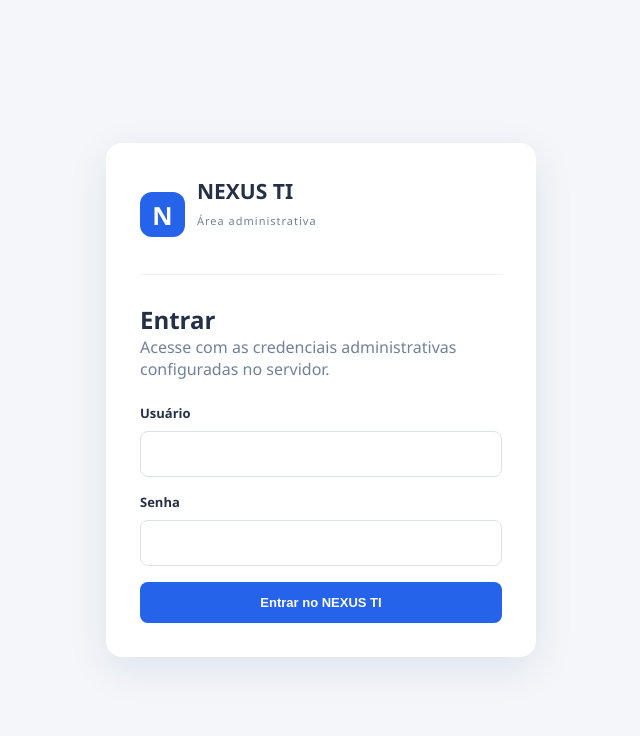
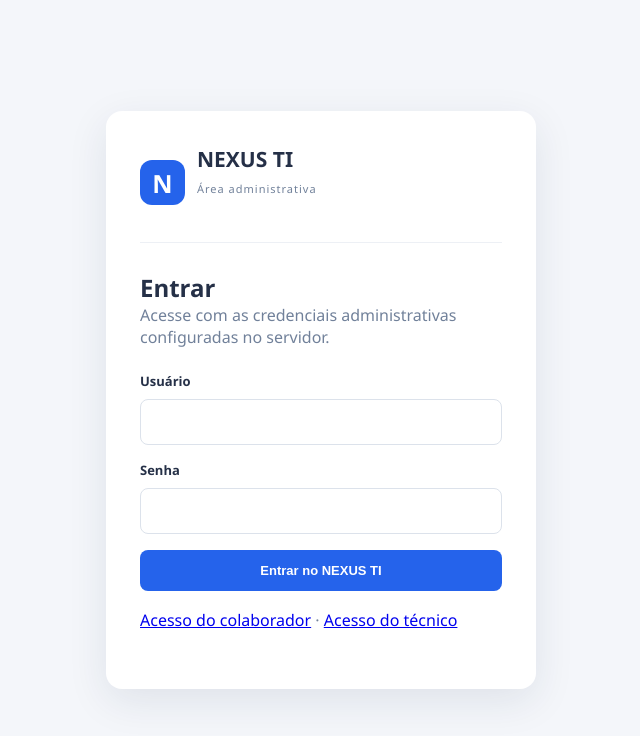
Before and after one commit to ryancavalcante1-ctrl/NEXUS-TI-public, a Flask app: page /admin/login?next=/admin/colaboradores in a window 1280 px wide. Shown: the top 736 px of the page, without its empty margins (319-959 px from the left). Run offline with Flask 3, Linux system fonts and the light colour scheme; some libraries are stand-ins or nearby versions.

Commit message:
Adiciona portal de colaboradores ao NEXUS TI

```diff
--- a/app.py
+++ b/app.py
@@ -101,6 +101,16 @@ def administrador_required(func):
     return wrapper
 
 
+def colaborador_required(func):
+    @wraps(func)
+    def wrapper(*args, **kwargs):
+        if not session.get("colaborador_id"):
+            flash("Entre com sua conta de colaborador para continuar.", "erro")
+            return redirect(url_for("login_colaborador", next=request.path))
+        return func(*args, **kwargs)
+    return wrapper
+
+
 @app.route("/admin/login", methods=["GET", "POST"])
 def login_administrador():
     if request.method == "POST":
@@ -162,6 +172,29 @@ def criar_banco():
         ausentes = [nome for nome in ("tecnicos", "chamados", "historico", "observacoes", "anexos") if not tabelas[nome]]
         if ausentes:
             raise RuntimeError("Tabelas ausentes no Supabase: " + ", ".join(ausentes))
+
+        # Cadastro de colaboradores e vínculo dos chamados ao solicitante.
+        conexao.execute("""
+            CREATE TABLE IF NOT EXISTS colaboradores (
+                id SERIAL PRIMARY KEY,
+                nome VARCHAR(180) NOT NULL,
+                email VARCHAR(255) NOT NULL UNIQUE,
+                telefone VARCHAR(40),
+                setor VARCHAR(120) NOT NULL,
+                status VARCHAR(20) NOT NULL DEFAULT 'Ativo',
+                codigo_ativacao VARCHAR(120),
+                senha_hash TEXT,
+                ativado INTEGER NOT NULL DEFAULT 0,
+                data_cadastro VARCHAR(30) NOT NULL
+            )
+        """)
+        conexao.execute("""
+            ALTER TABLE chamados
+            ADD COLUMN IF NOT EXISTS colaborador_id INTEGER
+            REFERENCES colaboradores(id) ON DELETE SET NULL
+        """)
+        conexao.execute("CREATE INDEX IF NOT EXISTS idx_chamados_colaborador_id ON chamados(colaborador_id)")
+        conexao.commit()
     finally:
         conexao.close()
 
@@ -204,6 +237,59 @@ def calcular_tempo_atendimento(data_abertura, data_conclusao=None):
         return " e ".join(partes)
     except (TypeError, ValueError):
         return "Não disponível"
+
+
+# --------------------------------------------------
+# CADASTRO E GESTAO DE COLABORADORES (ADMINISTRADOR)
+# --------------------------------------------------
+
+@app.route("/admin/colaboradores", methods=["GET", "POST"])
+@administrador_required
+def gerenciar_colaboradores():
+    if request.method == "POST":
+        nome = request.form.get("nome", "").strip()
+        email = request.form.get("email", "").strip().lower()
+        telefone = request.form.get("telefone", "").strip()
+        setor = request.form.get("setor", "").strip()
+        if not all([nome, email, setor]):
+            flash("Informe nome, e-mail e setor do colaborador.", "erro")
+            return redirect(url_for("gerenciar_colaboradores"))
+        codigo = secrets.token_urlsafe(9)
+        conexao = conectar_banco()
+        try:
+            conexao.execute("""
+                INSERT INTO colaboradores
+                (nome, email, telefone, setor, status, codigo_ativacao, ativado, data_cadastro)
+                VALUES (?, ?, ?, ?, 'Ativo', ?, 0, ?)
+            """, (nome, email, telefone, setor, codigo, datetime.now().strftime("%d/%m/%Y %H:%M")))
+            conexao.commit()
+            flash(f"Colaborador cadastrado. Código de primeiro acesso: {codigo}", "sucesso")
+        except psycopg2.IntegrityError:
+            conexao.rollback()
+            flash("Este e-mail já está cadastrado.", "erro")
+        finally:
+            conexao.close()
+        return redirect(url_for("gerenciar_colaboradores"))
+
+    conexao = conectar_banco()
+    colaboradores = conexao.execute("SELECT id, nome, email, telefone, setor, status, ativado, data_cadastro FROM colaboradores ORDER BY nome").fetchall()
+    conexao.close()
+    return render_template("colaboradores.html", colaboradores=colaboradores)
+
+
+@app.route("/admin/colaborador/<int:colaborador_id>/situacao", methods=["POST"])
+@administrador_required
+def alterar_situacao_colaborador(colaborador_id):
+    situacao = request.form.get("status")
+    if situacao not in ("Ativo", "Inativo"):
+        flash("Situação inválida.", "erro")
+        return redirect(url_for("gerenciar_colaboradores"))
+    conexao = conectar_banco()
+    conexao.execute("UPDATE colaboradores SET status = ? WHERE id = ?", (situacao, colaborador_id))
+    conexao.commit()
+    conexao.close()
+    flash("Situação do colaborador atualizada.", "sucesso")
+    return redirect(url_for("gerenciar_colaboradores"))
 
 
 # --------------------------------------------------
@@ -416,6 +502,143 @@ def cadastrar_tecnico():
         conexao.close()
 
     return redirect(url_for("equipe_tecnica"))
+
+
+# --------------------------------------------------
+# ACESSO DO COLABORADOR
+# --------------------------------------------------
+
+@app.route("/login-colaborador", methods=["GET", "POST"])
+def login_colaborador():
+    if request.method == "POST":
+        email = request.form.get("email", "").strip().lower()
+        senha = request.form.get("senha", "")
+        conexao = conectar_banco()
+        colaborador = conexao.execute("""
+            SELECT id, nome, email, setor, senha_hash, status, ativado
+            FROM colaboradores WHERE email = ?
+        """, (email,)).fetchone()
+        conexao.close()
+        if (colaborador and colaborador["status"] == "Ativo" and colaborador["ativado"] == 1
+                and colaborador["senha_hash"] and check_password_hash(colaborador["senha_hash"], senha)):
+            session.clear()
+            session["colaborador_id"] = colaborador["id"]
+            session["colaborador_nome"] = colaborador["nome"]
+            session["colaborador_setor"] = colaborador["setor"]
+            destino = request.args.get("next", "")
+            if not destino.startswith("/") or destino.startswith("//"):
+                destino = url_for("painel_colaborador")
+            return redirect(destino)
+        flash("E-mail ou senha incorretos, ou conta ainda não ativada.", "erro")
+    return render_template("login_colaborador.html")
+
+
+@app.route("/colaborador/primeiro-acesso", methods=["GET", "POST"])
+def primeiro_acesso_colaborador():
+    if request.method == "POST":
+        email = request.form.get("email", "").strip().lower()
+        codigo = request.form.get("codigo", "").strip()
+        senha = request.form.get("senha", "")
+        confirmar = request.form.get("confirmar_senha", "")
+        if not all([email, codigo, senha, confirmar]) or len(senha) < 8 or senha != confirmar:
+            flash("Confira os dados. A senha deve ter ao menos 8 caracteres e as duas senhas devem coincidir.", "erro")
+            return redirect(url_for("primeiro_acesso_colaborador"))
+        conexao = conectar_banco()
+        try:
+            colaborador = conexao.execute("""
+                SELECT id FROM colaboradores
+                WHERE email = ? AND codigo_ativacao = ? AND ativado = 0 AND status = 'Ativo'
+            """, (email, codigo)).fetchone()
+            if not colaborador:
+                flash("E-mail ou código de ativação inválido.", "erro")
+                return redirect(url_for("primeiro_acesso_colaborador"))
+            conexao.execute("""
+                UPDATE colaboradores SET senha_hash = ?, ativado = 1, codigo_ativacao = NULL
+                WHERE id = ?
+            """, (generate_password_hash(senha), colaborador["id"]))
+            conexao.commit()
+        finally:
+            conexao.close()
+        flash("Conta ativada! Agora você já pode entrar.", "sucesso")
+        return redirect(url_for("login_colaborador"))
+    return render_template("primeiro_acesso_colaborador.html")
+
+
+@app.route("/painel-colaborador")
+@colaborador_required
+def painel_colaborador():
+    conexao = conectar_banco()
+    chamados = conexao.execute("""
+        SELECT c.id, c.titulo, c.categoria, c.prioridade, c.status, c.data_abertura,
+               t.nome AS tecnico_nome
+        FROM chamados c LEFT JOIN tecnicos t ON t.id = c.tecnico_id
+        WHERE c.colaborador_id = ? ORDER BY c.id DESC
+    """, (session["colaborador_id"],)).fetchall()
+    conexao.close()
+    return render_template("painel_colaborador.html", chamados=chamados,
+                           nome=session.get("colaborador_nome", "Colaborador"),
+                           setor=session.get("colaborador_setor", ""))
+
+
+@app.route("/colaborador/novo-chamado", methods=["GET", "POST"])
+@colaborador_required
+def colaborador_novo_chamado():
+    categorias = ["Hardware", "Software", "Rede", "Impressora", "Acesso", "Outros"]
+    prioridades = ["Baixa", "Média", "Alta"]
+    if request.method == "POST":
+        titulo = request.form.get("titulo", "").strip()
+        categoria = request.form.get("categoria", "").strip()
+        prioridade = request.form.get("prioridade", "").strip()
+        descricao = request.form.get("descricao", "").strip()
+        if not titulo or not descricao or categoria not in categorias or prioridade not in prioridades:
+            flash("Preencha todos os campos e selecione categoria e prioridade válidas.", "erro")
+            return redirect(url_for("colaborador_novo_chamado"))
+        especialidades = {
+            "Hardware": ["Hardware", "Suporte geral"],
+            "Software": ["Software", "Suporte geral"],
+            "Rede": ["Redes", "Infraestrutura", "Suporte geral"],
+            "Impressora": ["Infraestrutura", "Hardware", "Suporte geral"],
+            "Acesso": ["Software", "Suporte geral"],
+            "Outros": ["Suporte geral", "Infraestrutura"]
+        }
+        conexao = conectar_banco()
+        try:
+            tecnico = None
+            for especialidade in especialidades[categoria]:
+                tecnico = conexao.execute("""
+                    SELECT id FROM tecnicos WHERE status = 'Ativo' AND especialidade = ?
+                    ORDER BY nome LIMIT 1
+                """, (especialidade,)).fetchone()
+                if tecnico:
+                    break
+            if not tecnico:
+                tecnico = conexao.execute("SELECT id FROM tecnicos WHERE status = 'Ativo' ORDER BY nome LIMIT 1").fetchone()
+            if not tecnico:
+                flash("Ainda não há técnicos ativos para receber chamados. Procure o administrador.", "erro")
+                return redirect(url_for("colaborador_novo_chamado"))
+            chamado = conexao.execute("""
+                INSERT INTO chamados
+                (solicitante, titulo, categoria, prioridade, descricao, status,
+                 data_abertura, tecnico_id, colaborador_id)
+                VALUES (?, ?, ?, ?, ?, 'Aberto', ?, ?, ?) RETURNING id
+            """, (session.get("colaborador_nome", "Colaborador"), titulo, categoria,
+                  prioridade, descricao, datetime.now().strftime("%d/%m/%Y %H:%M"),
+                  tecnico["id"], session["colaborador_id"])).fetchone()
+            registrar_historico(conexao, chamado["id"], None, "Aberto", "Sistema",
+                                "Chamado aberto pelo colaborador e encaminhado automaticamente.")
+            conexao.commit()
+        finally:
+            conexao.close()
+        flash("Chamado aberto e encaminhado à equipe responsável.", "sucesso")
+        return redirect(url_for("painel_colaborador"))
+    return render_template("colaborador_novo_chamado.html")
+
+
+@app.route("/colaborador/sair")
+def sair_colaborador():
+    session.clear()
+    flash("Você saiu da sua conta.", "sucesso")
+    return redirect(url_for("login_colaborador"))
 
 
 # --------------------------------------------------
--- a/templates/index.html
+++ b/templates/index.html
@@ -30,6 +30,9 @@
 
     <a href="{{ url_for('equipe_tecnica') }}">
         ♙ &nbsp; Equipe técnica
+    </a>
+    <a href="{{ url_for('gerenciar_colaboradores') }}">
+        👥 &nbsp; Colaboradores
     </a>
 
     <a href="#relatorios">
--- a/templates/login_administrador.html
+++ b/templates/login_administrador.html
@@ -39,6 +39,7 @@
             </div>
             <button type="submit" class="btn-enviar">Entrar no NEXUS TI</button>
         </form>
+        <p style="margin-top:18px"><a href="{{ url_for('login_colaborador') }}">Acesso do colaborador</a> · <a href="{{ url_for('login_tecnico') }}">Acesso do técnico</a></p>
     </main>
 </body>
 </html>
--- /dev/null
+++ b/templates/login_colaborador.html
@@ -0,0 +1 @@
+<!DOCTYPE html><html lang="pt-BR"><head><meta charset="UTF-8"><meta name="viewport" content="width=device-width, initial-scale=1"><title>Acesso do colaborador | NEXUS TI</title><link rel="stylesheet" href="{{ url_for('static', filename='style.css') }}"></head><body><main class="form-page"><section class="form-card"><div class="form-heading"><div class="form-logo">N</div><div><h1>NEXUS TI</h1><p>Portal do colaborador</p></div></div><div class="form-title"><span>ABERTURA DE CHAMADOS</span><h2>Entrar na sua conta</h2><p>Use o e-mail cadastrado pelo administrador.</p></div>{% with mensagens=get_flashed_messages(with_categories=true) %}{% for categoria,mensagem in mensagens %}<div class="alerta {{ categoria }}">{{ mensagem }}</div>{% endfor %}{% endwith %}<form method="POST"><div class="form-group"><label>E-mail</label><input type="email" name="email" required autocomplete="username"></div><div class="form-group"><label>Senha</label><input type="password" name="senha" required autocomplete="current-password"></div><button class="btn-enviar" type="submit">Entrar</button></form><p style="margin-top:20px"><a href="{{ url_for('primeiro_acesso_colaborador') }}">Primeiro acesso? Ative sua conta</a></p><p><a href="{{ url_for('login_tecnico') }}">Acesso do técnico</a> · <a href="{{ url_for('login_administrador') }}">Administrador</a></p></section></main></body></html>
--- /dev/null
+++ b/templates/primeiro_acesso_colaborador.html
@@ -0,0 +1 @@
+<!DOCTYPE html><html lang="pt-BR"><head><meta charset="UTF-8"><meta name="viewport" content="width=device-width, initial-scale=1"><title>Primeiro acesso | NEXUS TI</title><link rel="stylesheet" href="{{ url_for('static', filename='style.css') }}"></head><body><main class="form-page"><section class="form-card"><div class="form-heading"><div class="form-logo">N</div><div><h1>NEXUS TI</h1><p>Ativação de colaborador</p></div></div><div class="form-title"><h2>Ative sua conta</h2><p>Informe o e-mail cadastrado e o código fornecido pelo administrador.</p></div>{% with mensagens=get_flashed_messages(with_categories=true) %}{% for categoria,mensagem in mensagens %}<div class="alerta {{ categoria }}">{{ mensagem }}</div>{% endfor %}{% endwith %}<form method="POST"><div class="form-group"><label>E-mail</label><input type="email" name="email" required></div><div class="form-group"><label>Código de primeiro acesso</label><input name="codigo" required></div><div class="form-group"><label>Crie uma senha (mínimo 8 caracteres)</label><input type="password" name="senha" minlength="8" required></div><div class="form-group"><label>Confirme a senha</label><input type="password" name="confirmar_senha" minlength="8" required></div><button class="btn-enviar" type="submit">Ativar conta</button></form><p style="margin-top:20px"><a href="{{ url_for('login_colaborador') }}">Voltar ao login</a></p></section></main></body></html>
--- a/templates/tecnicos.html
+++ b/templates/tecnicos.html
@@ -15,7 +15,7 @@
                 <h3>Equipe técnica</h3>
                 <p>Gerencie os profissionais de suporte do NEXUS TI.</p>
             </div>
-            <div class="profile">AD</div><a href="{{ url_for('sair_administrador') }}" class="btn-cancelar">Sair</a>
+            <a href="{{ url_for('gerenciar_colaboradores') }}" class="btn-cancelar">Colaboradores</a><div class="profile">AD</div><a href="{{ url_for('sair_administrador') }}" class="btn-cancelar">Sair</a>
         </header>
         <section class="tickets">
     <div class="section-header">
```
Also changed, not shown: LEIA-ME-IMPLANTACAO.txt (+9 -35 lines), supabase_colaboradores_migration.sql (added, +15 -0 lines), templates/colaborador_novo_chamado.html (added, +1 -0 lines), templates/colaboradores.html (added, +1 -0 lines), templates/painel_colaborador.html (added, +1 -0 lines).
